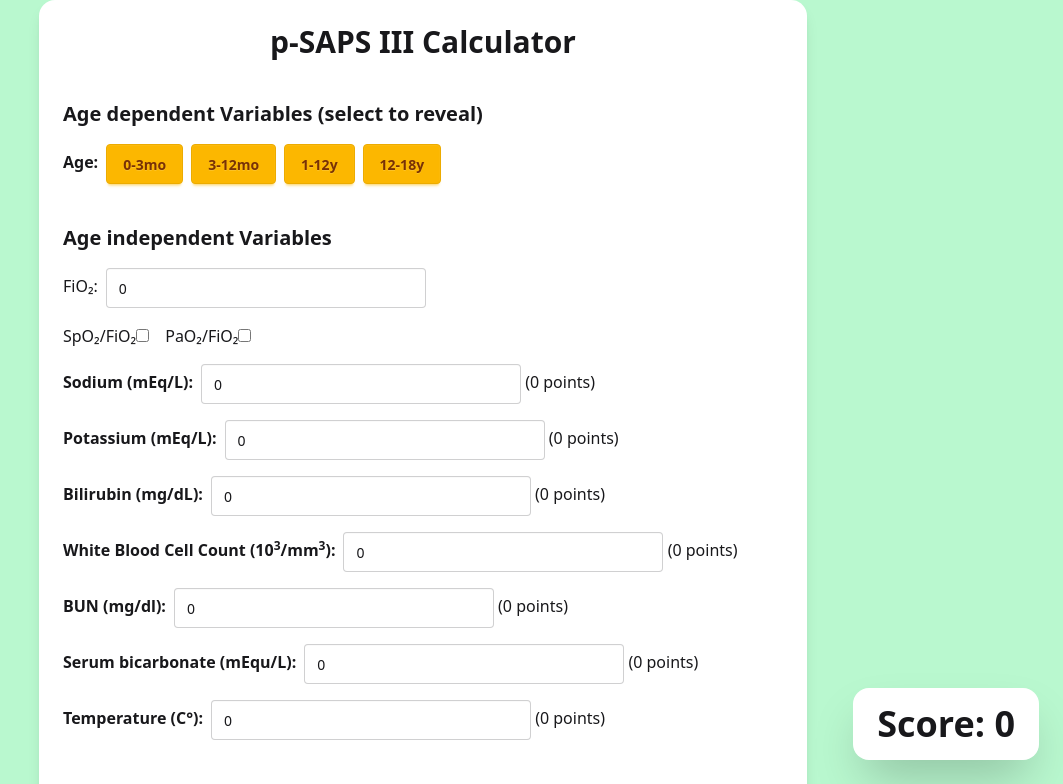
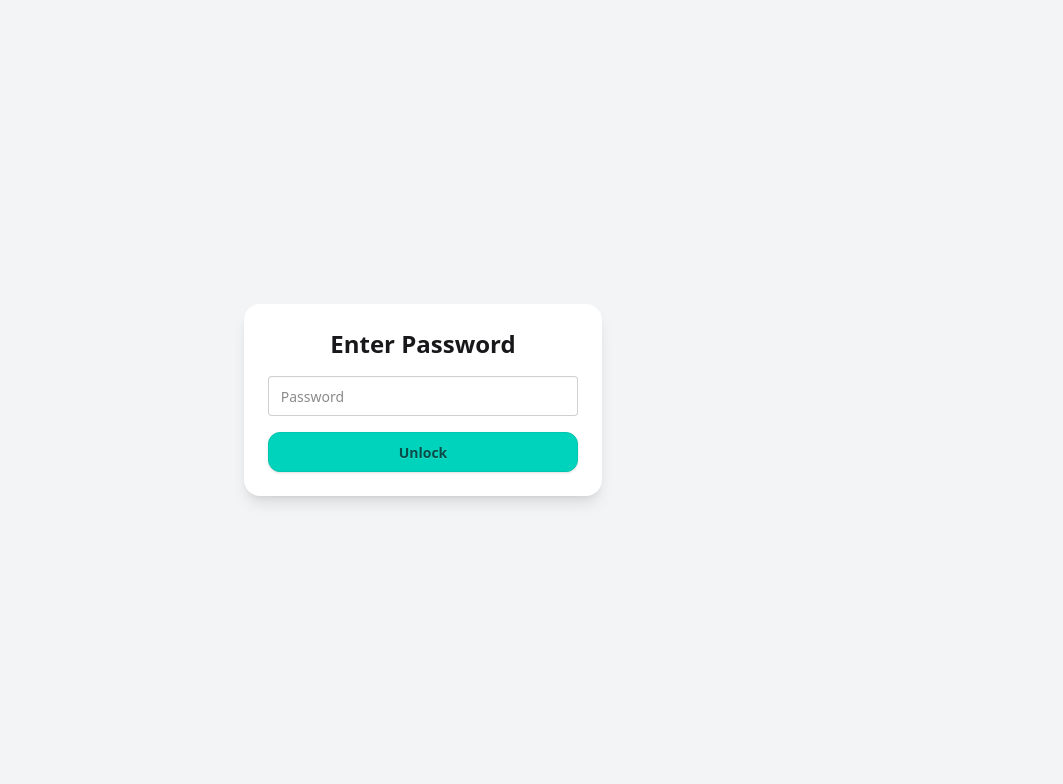
Before and after one commit to n1k0la-21/calculator, a React (Vite) app: page / in a window 1280 px wide. Shown: the top 784 px of the page, without its empty margins (217-1280 px from the left). Built offline with nearby package versions, Linux system fonts and the light colour scheme.

Commit message:
password protection

```diff
--- a/src/App.jsx
+++ b/src/App.jsx
@@ -540,5 +540,47 @@ const PSAPSCALC = () => {
         </div>
     );
 };
+const ProtectedPSAPSCALC = () => {
+    const [inputPassword, setInputPassword] = useState("");
+    const [authenticated, setAuthenticated] = useState(false);
 
-export default PSAPSCALC;
+    const correctPassword = "";
+
+    const handleSubmit = (e) => {
+        e.preventDefault();
+        if (inputPassword === correctPassword) {
+            setAuthenticated(true);
+        } else {
+            alert("Wrong password!");
+        }
+    };
+
+    if (!authenticated) {
+        return (
+            <div className="flex justify-center items-center min-h-screen bg-gray-100">
+                <form
+                    onSubmit={handleSubmit}
+                    className="bg-white shadow-lg p-6 rounded-2xl space-y-4"
+                >
+                    <h1 className="text-2xl font-bold text-center">Enter Password</h1>
+                    <input
+                        type="password"
+                        value={inputPassword}
+                        onChange={(e) => setInputPassword(e.target.value)}
+                        className="input input-bordered w-full"
+                        placeholder="Password"
+                    />
+                    <button
+                        type="submit"
+                        className="btn btn-accent w-full rounded-xl shadow"
+                    >
+                        Unlock
+                    </button>
+                </form>
+            </div>
+        );
+    }
+
+    return <PSAPSCALC/>;
+};
+export default ProtectedPSAPSCALC;
```
